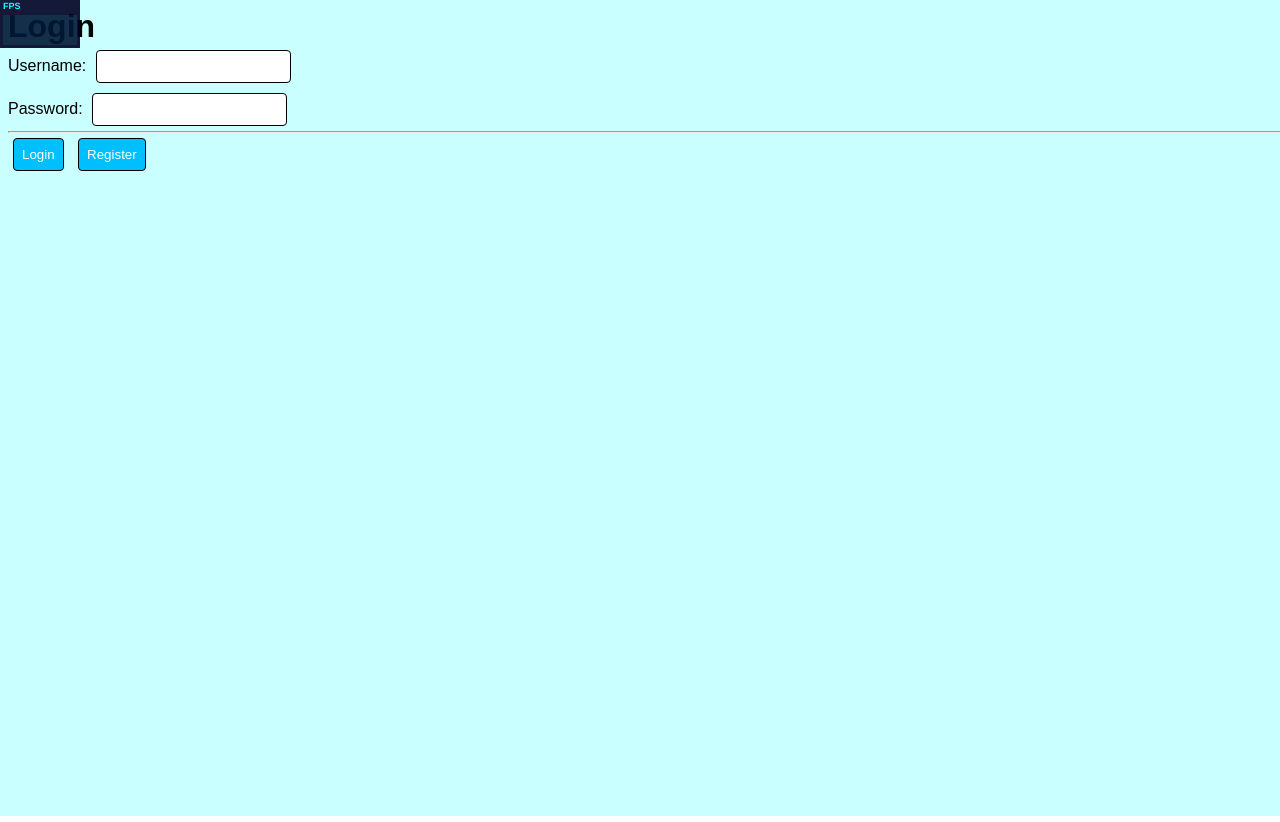
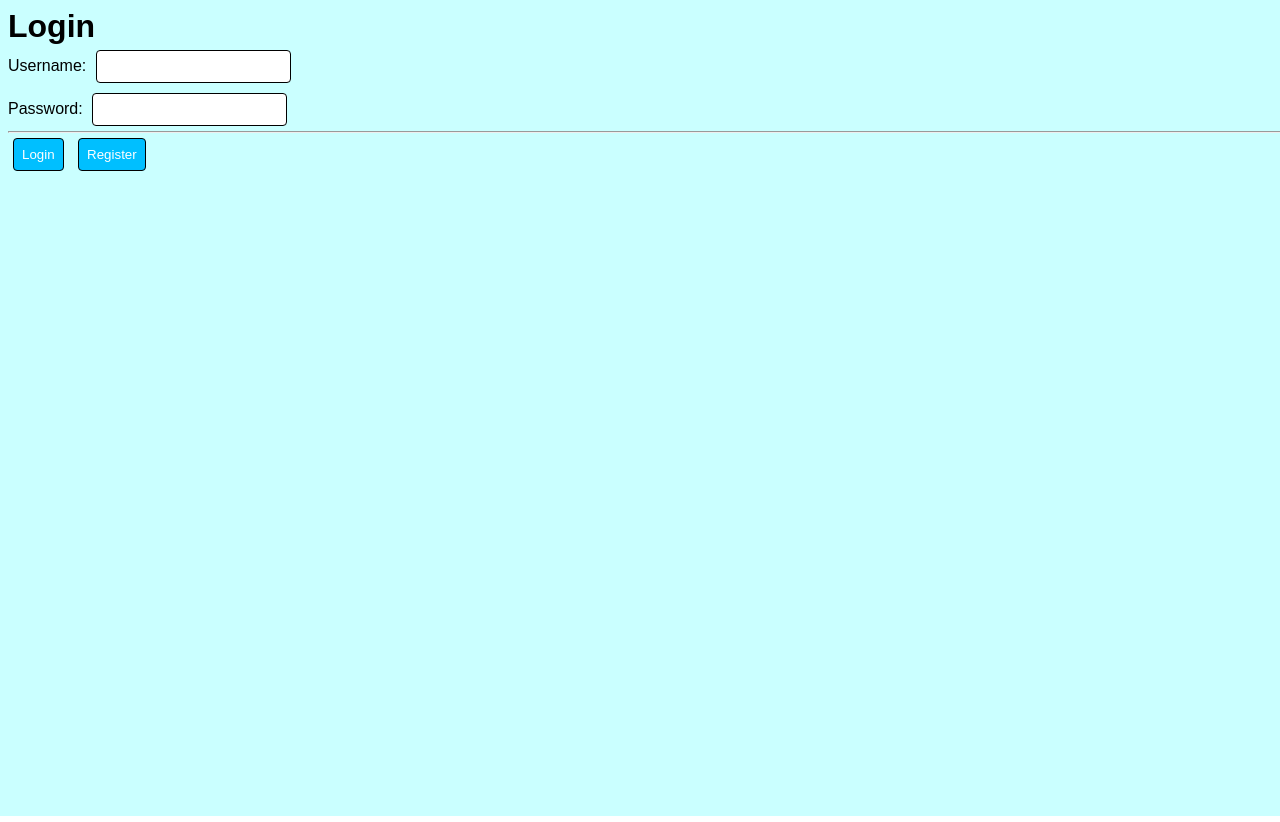
Before and after one commit to yarkqub/zetta_online2, a website: page client/index.html in a window 1280 px wide. Drawn offline with nearby package versions, Linux system fonts and the light colour scheme; no server answers.

Commit message:
Hide fps before login

```diff
--- a/client/index.html
+++ b/client/index.html
@@ -339,9 +339,7 @@
         (() => {
             const socket = io()
 
-            let stats = new Stats();
-            stats.showPanel(0)
-            document.body.appendChild(stats.dom);
+            let stats
 
             const can = document.querySelector("#can")
             const ctx = can.getContext("2d", { alpha: false })
@@ -418,6 +416,10 @@
                 then = performance.now();
                 startTime = then
                 game()
+
+                stats = new Stats();
+            stats.showPanel(0)
+            document.body.appendChild(stats.dom);
             }
 
             //count test~ make the count half
```
